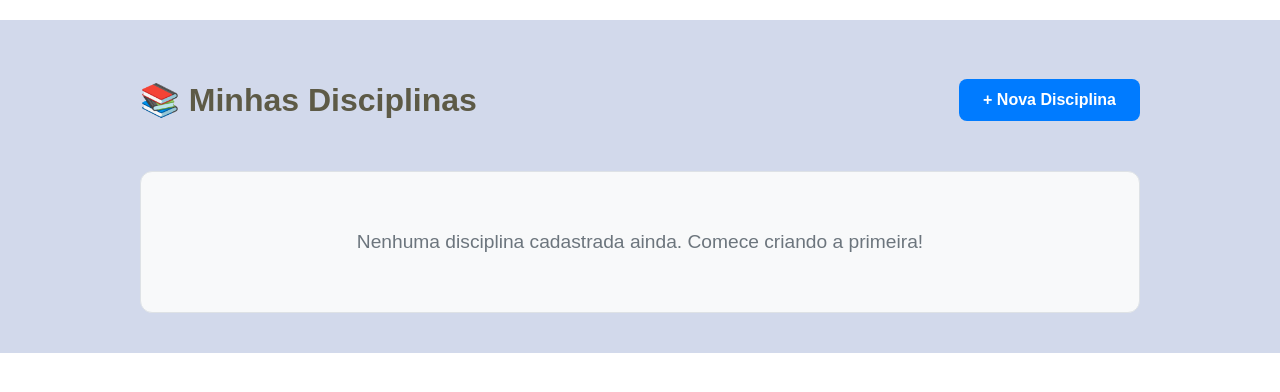
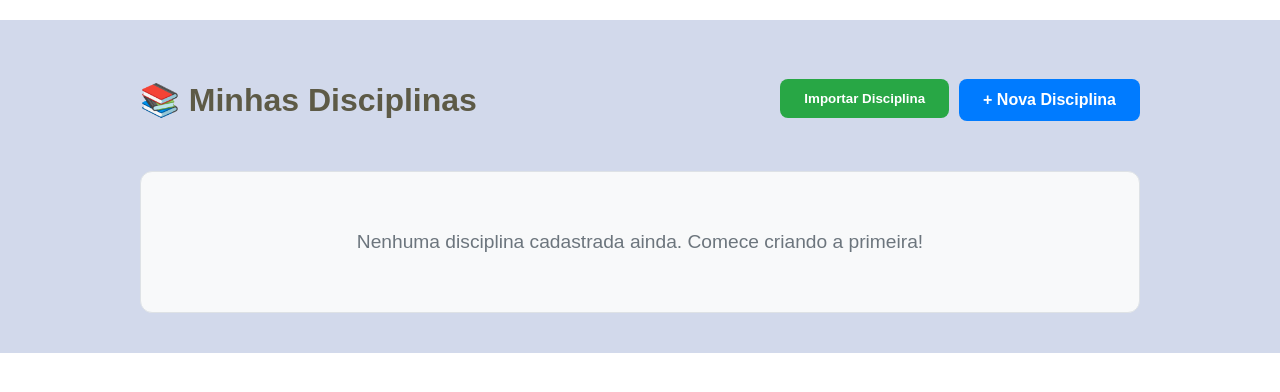
Before and after one commit to Rick86Vale/quick_teacher2, a Django app: page /minhas-disciplinas/ in a window 1280 px wide. Shown: the part 50-442 px from the top of the page. Run offline with Django 5.2, Linux system fonts and the light colour scheme; the visitor is signed in with stand-in values (Sample User, id 1); data that the repository does not hold is empty.

Commit message:
Refactor: Divisão das views de Disciplinas, correção de importações e nova funcionalidade de import/export independente de ID

```diff
--- a/academico/urls.py
+++ b/academico/urls.py
@@ -1,6 +1,8 @@
 # Path: academico/urls.py
 from django.urls import path
-from .views import academico, admin, aluno, aulas
+from .views import academico, admin, aluno, aulas, disciplinas
+
+
 
 urlpatterns = [
     # 0. Index
@@ -23,7 +25,7 @@ urlpatterns = [
     path('turma/excluir/<int:pk>/', academico.excluir_turma, name='excluir_turma'),
     path('turma/<int:pk>/', academico.detalhes_turma, name='detalhes_turma'),
     path('turma/<int:turma_id>/alunos/', aluno.listar_alunos_turma, name='listar_alunos_turma'),
-    path('aluno/remover/<int:aluno_id>/', academico.remover_aluno_turma, name='remover_aluno'),
+    #path('aluno/remover/<int:aluno_id>/', academico.remover_aluno_turma, name='remover_aluno'),
 
     # 4. Áreas de Conhecimento (views/academico.py)
     path('areas/', academico.listar_areas, name='listar_areas'),
@@ -32,11 +34,14 @@ urlpatterns = [
     path('area/excluir/<int:pk>/', academico.excluir_area, name='excluir_area'),
 
     # 5. Disciplinas (views/academico.py)
-    path('minhas-disciplinas/', academico.listar_disciplinas, name='listar_disciplinas'),
-    path('disciplina/nova/', academico.criar_disciplina, name='criar_disciplina'),
-    path('disciplina/editar/<int:pk>/', academico.editar_disciplina, name='editar_disciplina'),
-    path('disciplina/excluir/<int:pk>/', academico.excluir_disciplina, name='excluir_disciplina'),
-    path('disciplina/<int:pk>/', academico.detalhes_disciplina, name='detalhes_disciplina'),
+    path('minhas-disciplinas/', disciplinas.listar_disciplinas, name='listar_disciplinas'),
+    path('disciplina/nova/', disciplinas.criar_disciplina, name='criar_disciplina'),
+    path('disciplina/editar/<int:pk>/', disciplinas.editar_disciplina, name='editar_disciplina'),
+    path('disciplina/excluir/<int:pk>/', disciplinas.excluir_disciplina, name='excluir_disciplina'),
+    path('disciplina/<int:pk>/', disciplinas.detalhes_disciplina, name='detalhes_disciplina'),
+    # Exportar/Importar disciplina
+    path('disciplina/<int:disciplina_id>/exportar/', disciplinas.exportar_disciplina, name='exportar_disciplina'),
+    path('disciplina/importar/', disciplinas.importar_disciplina, name='importar_disciplina'),
 
     # 6. Aulas (views/academico.py)
     path('disciplina/<int:disciplina_id>/aulas/', aulas.gerenciar_aulas, name='gerenciar_aulas'),
@@ -46,7 +51,7 @@ urlpatterns = [
     path('aula/<int:aula_id>/', aulas.visualizar_aula, name='visualizar_aula'),
     path('aula/selecionar-disciplina/', aulas.selecionar_disciplina_para_aula, name='selecionar_disciplina_para_aula'),
     path('aula/<int:pk>/excluir/', aulas.excluir_aula, name='excluir_aula'),
-    path('aula/<int:pk>/editar/', aulas.editar_aula, name='editar_aula'),
+
 
     # 6.1 Recursos (views/academico.py)
     path('aula/<int:aula_id>/recursos/', aulas.menu_recursos, name='menu_recursos'),
--- a/academico/views/__init__.py
+++ b/academico/views/__init__.py
@@ -1,4 +1,7 @@
 # Path: academico/views/__init__.py
+
+from .academico import *
 from .admin import *
+from .aluno import *
 from .aulas import *
-from .academico import *
+from .disciplinas import *
--- a/academico/views/academico.py
+++ b/academico/views/academico.py
@@ -1,11 +1,11 @@
 # Path: academico/views/academico.py
+
 from django.shortcuts import render, get_object_or_404, redirect
 from django.contrib.auth.decorators import login_required, user_passes_test
 from django.contrib import messages
-from ..models import AreaConhecimento, Disciplina, Turma, Instituicao, Aluno
-from ..forms import TurmaForm, InstituicaoForm, DisciplinaForm, AreaConhecimentoForm
+from ..models import AreaConhecimento, Turma, Instituicao, Aluno
+from ..forms import TurmaForm, InstituicaoForm, AreaConhecimentoForm
 from usuarios.views import eh_professor
-from itertools import groupby
 
 # --- 0. UTILS ---
 def verificar_senha_e_executar(request, acao_func, pk=None):
@@ -20,6 +20,9 @@ def verificar_senha_e_executar(request, acao_func, pk=None):
 
 # --- 1. INDEX ---
 def index(request):
+    # Importante: Como movi as Disciplinas, se o index precisar delas,
+    # você deve importar o modelo Disciplina aqui.
+    from ..models import Disciplina
     areas = AreaConhecimento.objects.all()
     orfas = Disciplina.objects.filter(area__isnull=True)
     return render(request, 'academico/index.html', {'areas': areas, 'orfas': orfas})
@@ -96,14 +99,13 @@ def editar_turma(request, pk):
 @login_required
 def excluir_turma(request, pk):
     def acao_excluir(req, p):
-        get_object_or_404(Turma, pk=p, instituicao__professor=req.user).delete()
+        get_object_or_404(Turma, pk=p, professor=req.user).delete()
         return redirect('listar_turmas')
     return verificar_senha_e_executar(request, acao_excluir, pk)
 
 @login_required
 @user_passes_test(eh_professor)
 def remover_aluno_turma(request, aluno_id):
-    # Nota: Lógica mantida caso você utilize ForeignKey simples, adapte conforme migração para M2M
     aluno = get_object_or_404(Aluno, pk=aluno_id, turmas__instituicao__professor=request.user)
     aluno.turma = None
     aluno.save()
@@ -145,74 +147,3 @@ def excluir_area(request, pk):
         get_object_or_404(AreaConhecimento, pk=p, professor=req.user).delete()
         return redirect('listar_areas')
     return verificar_senha_e_executar(request, acao_excluir, pk)
-
-# --- 5. DISCIPLINAS ---
-@login_required
-def criar_disciplina(request):
-    if request.method == 'POST':
-        form = DisciplinaForm(request.POST, user=request.user)
-        if form.is_valid():
-            d = form.save(commit=False)
-            d.professor = request.user
-            d.save()
-            return redirect('listar_disciplinas')
-    return render(request, 'academico/disciplinas/criar_disciplina.html', {'form': DisciplinaForm(user=request.user)})
-
-
-
-def listar_disciplinas(request):
-    # Busca as disciplinas ordenadas por área para o groupby funcionar
-    disciplinas = Disciplina.objects.filter(professor=request.user).order_by('area__nome')
-
-    # Agrupa no Python ou use um dicionário manual
-    disciplinas_por_area = {}
-    for d in disciplinas:
-        nome_area = d.area.nome if d.area else "Sem Área Definida"
-        if nome_area not in disciplinas_por_area:
-            disciplinas_por_area[nome_area] = []
-        disciplinas_por_area[nome_area].append(d)
-
-    return render(request, 'academico/disciplinas/lista_disciplinas.html', {
-        'disciplinas_por_area': disciplinas_por_area
-    })
-
-@login_required
-def detalhes_disciplina(request, pk):
-    disciplina = get_object_or_404(Disciplina, pk=pk)
-
-    # Define se o usuário atual é o professor
-    e_autor = (request.user == disciplina.professor or request.user.is_staff)
-
-    # Verifica se é aluno matriculado (apenas para garantir segurança)
-    e_aluno = Aluno.objects.filter(user=request.user, turmas__disciplinas=disciplina).exists()
-
-    if not e_autor and not e_aluno:
-        raise PermissionDenied("Você não tem acesso a esta disciplina.")
-
-    return render(request, 'academico/disciplinas/detalhes_disciplina.html', {
-        'disciplina': disciplina,
-        'e_autor': e_autor
-    })
-
-
-@login_required
-def editar_disciplina(request, pk):
-    disc = get_object_or_404(Disciplina, pk=pk, professor=request.user)
-    def acao_editar(req, p):
-        form = DisciplinaForm(req.POST, instance=disc, user=req.user)
-        if form.is_valid():
-            form.save()
-            return redirect('listar_disciplinas')
-        return render(req, 'academico/disciplinas/criar_disciplina.html', {'form': form})
-
-    if request.method == 'POST':
-        return verificar_senha_e_executar(request, acao_editar, pk)
-
-    return render(request, 'academico/disciplinas/criar_disciplina.html', {'form': DisciplinaForm(instance=disc, user=request.user)})
-
-@login_required
-def excluir_disciplina(request, pk):
-    def acao_excluir(req, p):
-        get_object_or_404(Disciplina, pk=p, professor=req.user).delete()
-        return redirect('listar_disciplinas')
-    return verificar_senha_e_executar(request, acao_excluir, pk)
--- /dev/null
+++ b/academico/views/disciplinas.py
@@ -0,0 +1,128 @@
+
+from django.shortcuts import render, get_object_or_404, redirect
+from django.contrib.auth.decorators import login_required, user_passes_test
+from django.http import HttpResponse, JsonResponse
+from django.core.exceptions import PermissionDenied
+import json
+from ..models import Disciplina, Aula, Aluno
+from ..forms import DisciplinaForm
+from usuarios.views import eh_professor
+from .academico import verificar_senha_e_executar
+from django.contrib import messages
+
+
+@login_required
+def criar_disciplina(request):
+    if request.method == 'POST':
+        form = DisciplinaForm(request.POST, user=request.user)
+        if form.is_valid():
+            d = form.save(commit=False)
+            d.professor = request.user
+            d.save()
+            return redirect('listar_disciplinas')
+    return render(request, 'academico/disciplinas/criar_disciplina.html', {'form': DisciplinaForm(user=request.user)})
+
+
+
+def listar_disciplinas(request):
+    # Busca as disciplinas ordenadas por área para o groupby funcionar
+    disciplinas = Disciplina.objects.filter(professor=request.user).order_by('area__nome')
+
+    # Agrupa no Python ou use um dicionário manual
+    disciplinas_por_area = {}
+    for d in disciplinas:
+        nome_area = d.area.nome if d.area else "Sem Área Definida"
+        if nome_area not in disciplinas_por_area:
+            disciplinas_por_area[nome_area] = []
+        disciplinas_por_area[nome_area].append(d)
+
+    return render(request, 'academico/disciplinas/lista_disciplinas.html', {
+        'disciplinas_por_area': disciplinas_por_area
+    })
+
+@login_required
+def detalhes_disciplina(request, pk):
+    disciplina = get_object_or_404(Disciplina, pk=pk)
+
+    # Define se o usuário atual é o professor
+    e_autor = (request.user == disciplina.professor or request.user.is_staff)
+
+    # Verifica se é aluno matriculado (apenas para garantir segurança)
+    e_aluno = Aluno.objects.filter(user=request.user, turmas__disciplinas=disciplina).exists()
+
+    if not e_autor and not e_aluno:
+        raise PermissionDenied("Você não tem acesso a esta disciplina.")
+
+    return render(request, 'academico/disciplinas/detalhes_disciplina.html', {
+        'disciplina': disciplina,
+        'e_autor': e_autor
+    })
+
+
+@login_required
+def editar_disciplina(request, pk):
+    disc = get_object_or_404(Disciplina, pk=pk, professor=request.user)
+    def acao_editar(req, p):
+        form = DisciplinaForm(req.POST, instance=disc, user=req.user)
+        if form.is_valid():
+            form.save()
+            return redirect('listar_disciplinas')
+        return render(req, 'academico/disciplinas/criar_disciplina.html', {'form': form})
+
+    if request.method == 'POST':
+        return verificar_senha_e_executar(request, acao_editar, pk)
+
+    return render(request, 'academico/disciplinas/criar_disciplina.html', {'form': DisciplinaForm(instance=disc, user=request.user)})
+
+@login_required
+def excluir_disciplina(request, pk):
+    def acao_excluir(req, p):
+        get_object_or_404(Disciplina, pk=p, professor=req.user).delete()
+        return redirect('listar_disciplinas')
+    return verificar_senha_e_executar(request, acao_excluir, pk)
+
+
+
+@login_required
+@user_passes_test(eh_professor)
+def exportar_disciplina(request, disciplina_id):
+    disciplina = get_object_or_404(Disciplina, pk=disciplina_id, professor=request.user)
+
+    # Prepara os dados apenas com campos essenciais
+    data = {
+        'disciplina': disciplina.nome,
+        'descricao': disciplina.descricao,
+        'aulas': list(disciplina.aulas.values('titulo', 'ordem', 'publicado', 'conteudo'))
+    }
+
+    response = HttpResponse(json.dumps(data, indent=4), content_type="application/json")
+    response['Content-Disposition'] = f'attachment; filename="disciplina_{disciplina.codigo}.json"'
+    return response
+
+@login_required
+@user_passes_test(eh_professor)
+def importar_disciplina(request): # Sem disciplina_id
+    if request.method == 'POST' and request.FILES.get('arquivo'):
+        try:
+            file = request.FILES['arquivo']
+            data = json.load(file)
+
+            # Criamos a disciplina do zero
+            nova_disciplina = Disciplina.objects.create(
+                nome=data.get('disciplina', 'Disciplina Importada'),
+                descricao=data.get('descricao', ''),
+                professor=request.user
+                # Adicione outros campos necessários aqui
+            )
+
+            # Agora criamos as aulas vinculadas a essa nova disciplina
+            for aula_data in data.get('aulas', []):
+                Aula.objects.create(disciplina=nova_disciplina, **aula_data)
+
+            messages.success(request, "Disciplina importada com sucesso!")
+            return redirect('listar_disciplinas')
+        except Exception as e:
+            messages.error(request, f"Erro na importação: {str(e)}")
+            return redirect('listar_disciplinas')
+
+    return redirect('listar_disciplinas')
--- a/templates/academico/disciplinas/lista_disciplinas.html
+++ b/templates/academico/disciplinas/lista_disciplinas.html
@@ -7,9 +7,21 @@
 
     <div style="display: flex; justify-content: space-between; align-items: center; margin-bottom: 30px;">
         <h1>📚 Minhas Disciplinas</h1>
-        <a href="{% url 'criar_disciplina' %}" style="padding: 12px 24px; background: #007bff; color: white; text-decoration: none; border-radius: 8px; font-weight: bold; transition: background 0.3s;">
-            + Nova Disciplina
-        </a>
+
+        <div style="display: flex; gap: 10px;">
+            <form method="post" enctype="multipart/form-data" action="{% url 'importar_disciplina' %}">
+                {% csrf_token %}
+                <input type="file" name="arquivo" id="file-input" style="display:none;" onchange="this.form.submit()">
+                <button type="button" onclick="document.getElementById('file-input').click()"
+                        style="padding: 12px 24px; background: #28a745; color: white; border: none; border-radius: 8px; font-weight: bold; cursor: pointer;">
+                    Importar Disciplina
+                </button>
+            </form>
+
+            <a href="{% url 'criar_disciplina' %}" style="padding: 12px 24px; background: #007bff; color: white; text-decoration: none; border-radius: 8px; font-weight: bold; transition: background 0.3s;">
+                + Nova Disciplina
+            </a>
+        </div>
     </div>
 
     {% for area, disc_list in disciplinas_por_area.items %}
@@ -20,15 +32,18 @@
 
             <div style="display: grid; grid-template-columns: repeat(auto-fill, minmax(300px, 1fr)); gap: 20px; margin-top: 20px;">
                 {% for d in disc_list %}
-                <div style="border: 1px solid #e1e4e8; padding: 20px; border-radius: 12px; background: #fff; box-shadow: 0 4px 6px rgba(0,0,0,0.05); transition: transform 0.2s;">
+                <div style="border: 1px solid #e1e4e8; padding: 20px; border-radius: 12px; background: #fff; box-shadow: 0 4px 6px rgba(0,0,0,0.05);">
                     <div style="font-size: 0.85em; color: #666; margin-bottom: 8px;">Código: {{ d.codigo }}</div>
                     <h3 style="margin: 0 0 15px 0;">
                         <a href="{% url 'detalhes_disciplina' d.pk %}" style="text-decoration: none; color: #007bff;">{{ d.nome }}</a>
                     </h3>
 
-                    <div style="display: flex; gap: 15px; border-top: 1px solid #eee; padding-top: 15px;">
-                        <a href="{% url 'editar_disciplina' d.pk %}" style="text-decoration: none; color: #ffc107; font-size: 0.9em;">Editar</a>
-                        <a href="{% url 'excluir_disciplina' d.pk %}" style="text-decoration: none; color: #dc3545; font-size: 0.9em;">Excluir</a>
+                    <div style="display: flex; gap: 15px; border-top: 1px solid #eee; padding-top: 15px; align-items: center; justify-content: space-between;">
+                        <div>
+                            <a href="{% url 'editar_disciplina' d.pk %}" style="text-decoration: none; color: #ffc107; font-size: 0.9em; margin-right: 10px;">Editar</a>
+                            <a href="{% url 'excluir_disciplina' d.pk %}" style="text-decoration: none; color: #dc3545; font-size: 0.9em;">Excluir</a>
+                        </div>
+                        <a href="{% url 'exportar_disciplina' d.pk %}" style="text-decoration: none; color: #17a2b8; font-size: 0.8em; font-weight: bold;">Exportar JSON</a>
                     </div>
                 </div>
                 {% endfor %}
```
